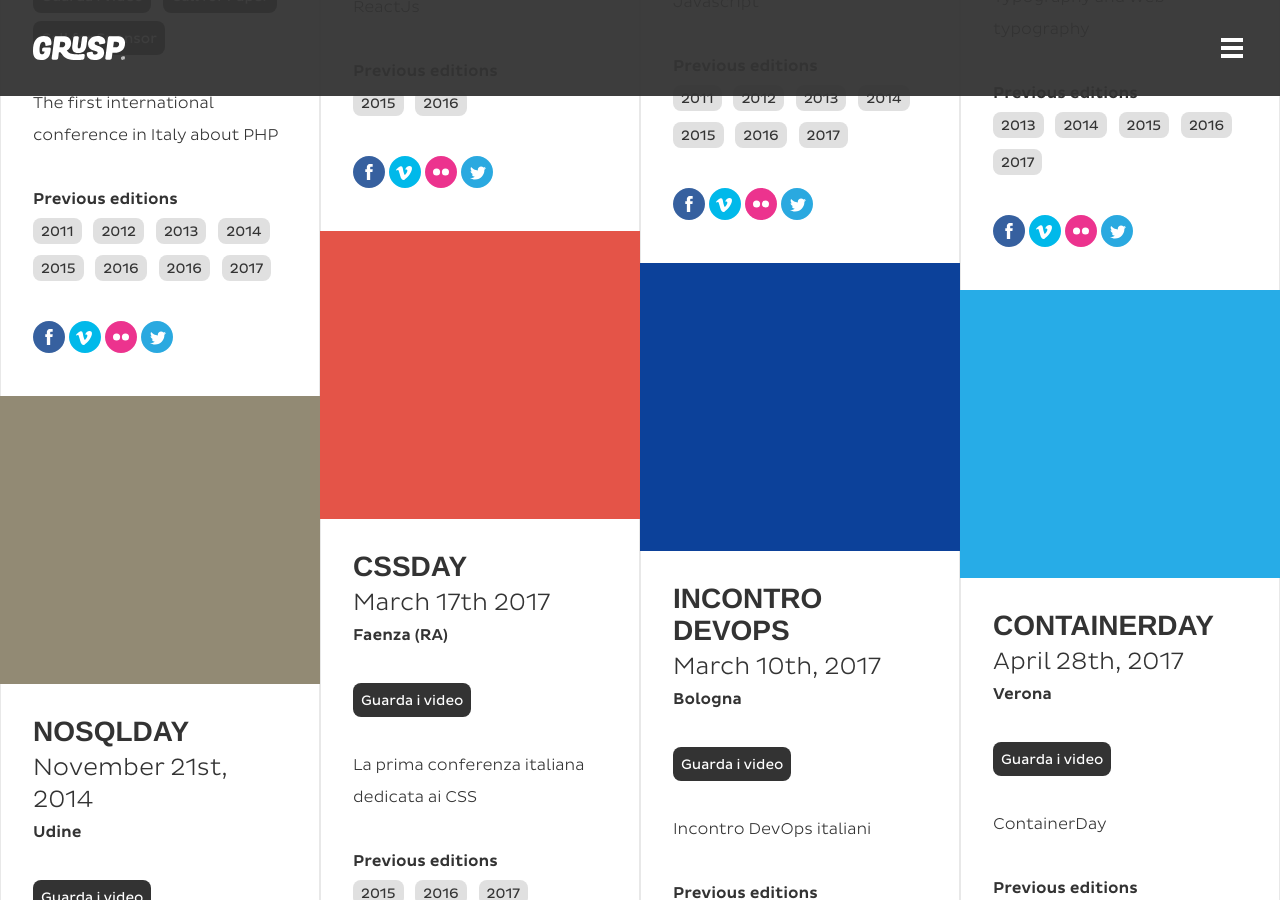
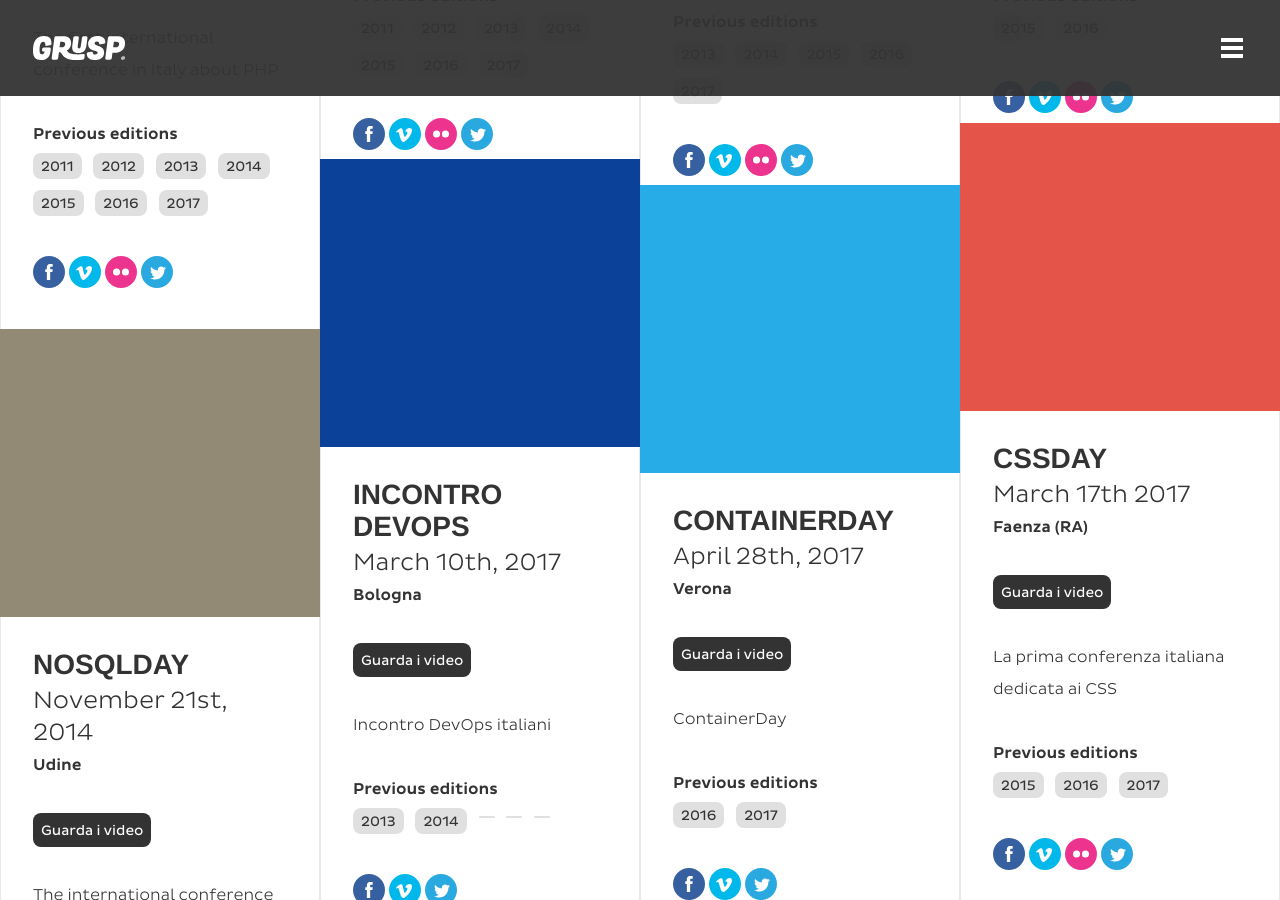
Before and after one commit to pantarei-mb/GrUSP.org, a Jekyll site: the page built from it/index.html, in a window 1280 px wide and 900 px high, scrolled down 2389 px. Built offline with Jekyll 4.4.1, drawn with Linux system fonts in a browser that asks for light colours; some web fonts are replaced.

Commit message:
Fix previous versions of PHPDay

```diff
--- a/_data/conferences.yml
+++ b/_data/conferences.yml
@@ -117,7 +117,6 @@
     - { url: 'http://2014.phpday.it', year: 2014 }
     - { url: 'http://2015.phpday.it', year: 2015 }
     - { url: 'http://2016.phpday.it', year: 2016 }
-    - { url: 'http://2015.phpday.it', year: 2016 }
     - { url: 'http://2017.phpday.it', year: 2017 }
 - class: cssday
   url: http://www.cssday.it
```
